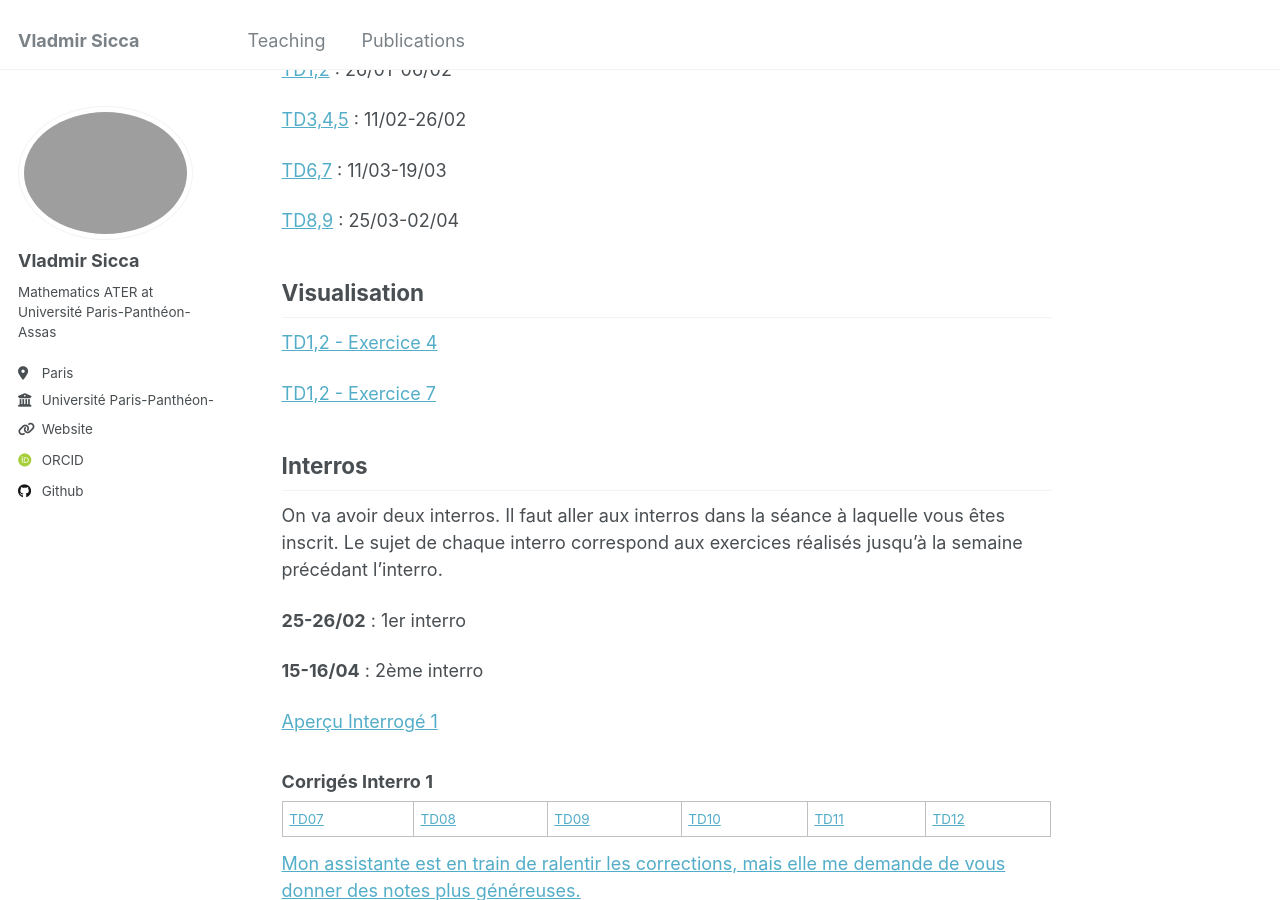
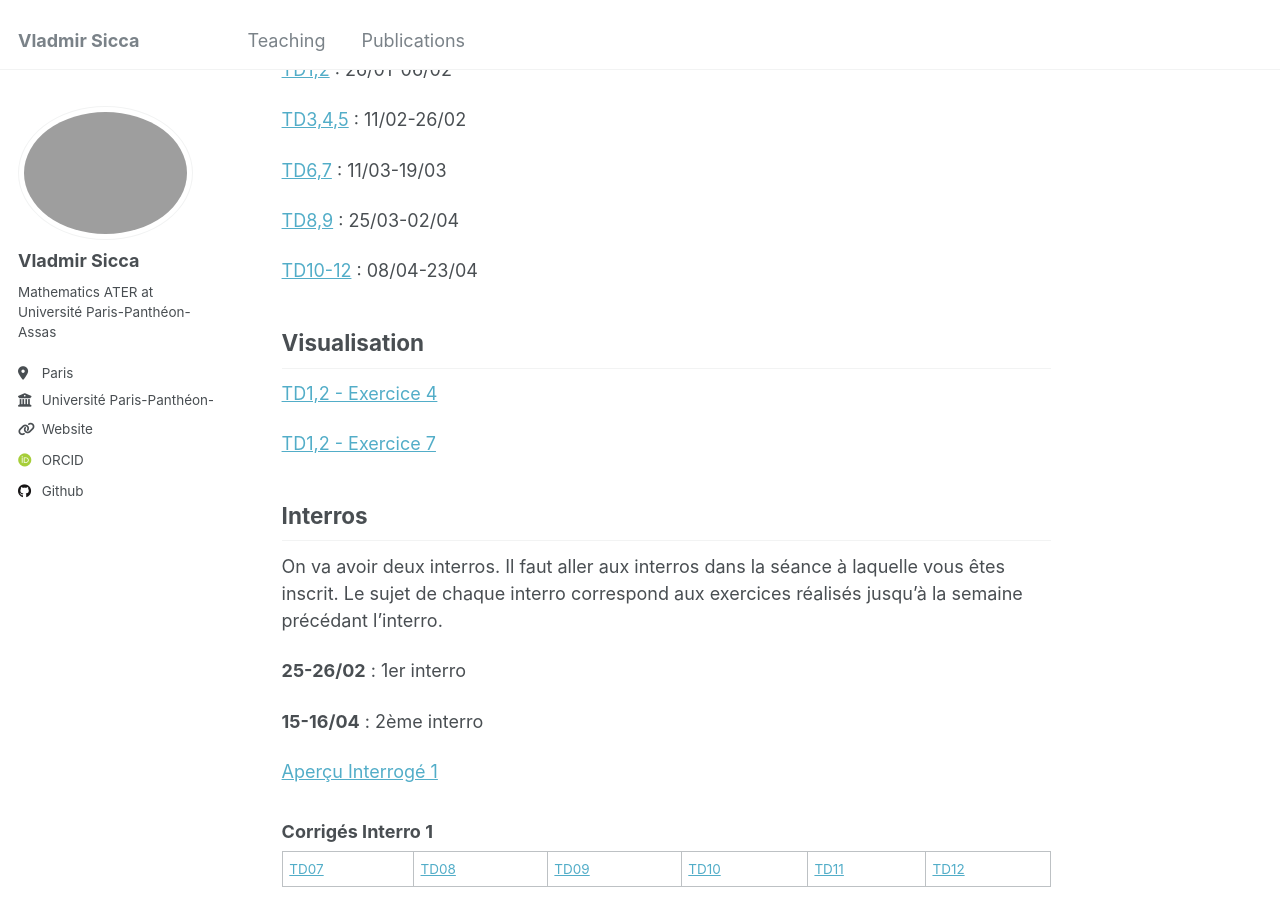
Before and after one commit to vladmirsicca/vladmirsicca.github.io, a Jekyll site: the page built from _teaching/2026_1_maths4_paris_assas.md, in a window 1280 px wide and 900 px high, scrolled down 948 px. Built offline with Jekyll 4.4.1, drawn with Linux system fonts in a browser that asks for light colours; some web fonts are replaced.

Commit message:
Update 2026_1_maths4_paris_assas.md
Added new list of exercises.

```diff
--- a/_teaching/2026_1_maths4_paris_assas.md
+++ b/_teaching/2026_1_maths4_paris_assas.md
@@ -42,6 +42,8 @@ Mathématiques pour l'Économie - Naïla Hayek, Jean-Pierre Leca
 
 [TD8,9](https://drive.google.com/file/d/1SBDMpOnKEYYeU6IMPkFevbpGolHK-NQ8/view?usp=sharing) : 25/03-02/04
 
+[TD10-12](https://drive.google.com/file/d/1Ng2PE_vi59SRvdd85YPVfjfClTyo_dQn/view?usp=sharing) : 08/04-23/04
+
 ## Visualisation
 
 [TD1,2 - Exercice 4](https://drive.google.com/file/d/1dEL7WicK-0kqzqRfYOW47SfpXWApbCpk/view?usp=sharing)
```
